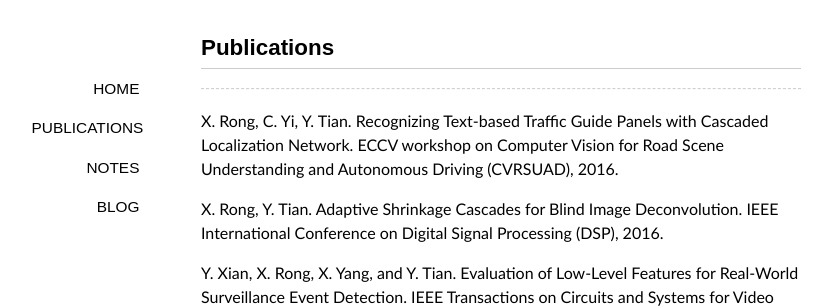
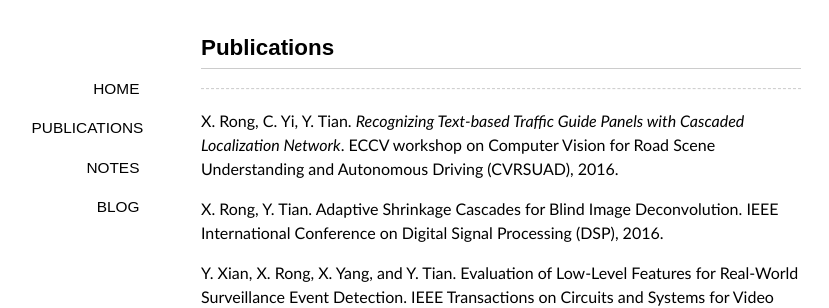
Before and after one commit to ionvision/ionvision.github.io.bk, a Jekyll site: the page built from publications/index.md, in a window 1280 px wide. Shown: the top 308 px of the page, without its empty margins (139-968 px from the left). Built offline with Jekyll 4.4.1, drawn with Linux system fonts in a browser that asks for light colours; some web fonts are replaced.

```diff
--- a/publications/index.md
+++ b/publications/index.md
@@ -5,7 +5,7 @@ comments: false
 ---
 
 --------------------------------------------------------------------------------
-X. Rong, C. Yi, Y. Tian. Recognizing Text-based Traffic Guide Panels with Cascaded Localization Network. ECCV workshop on Computer Vision for Road Scene Understanding and Autonomous Driving (CVRSUAD), 2016.
+X. Rong, C. Yi, Y. Tian. *Recognizing Text-based Traffic Guide Panels with Cascaded Localization Network*. ECCV workshop on Computer Vision for Road Scene Understanding and Autonomous Driving (CVRSUAD), 2016.
 
 X. Rong, Y. Tian. Adaptive Shrinkage Cascades for Blind Image Deconvolution. IEEE International Conference on Digital Signal Processing (DSP), 2016.
 
```
